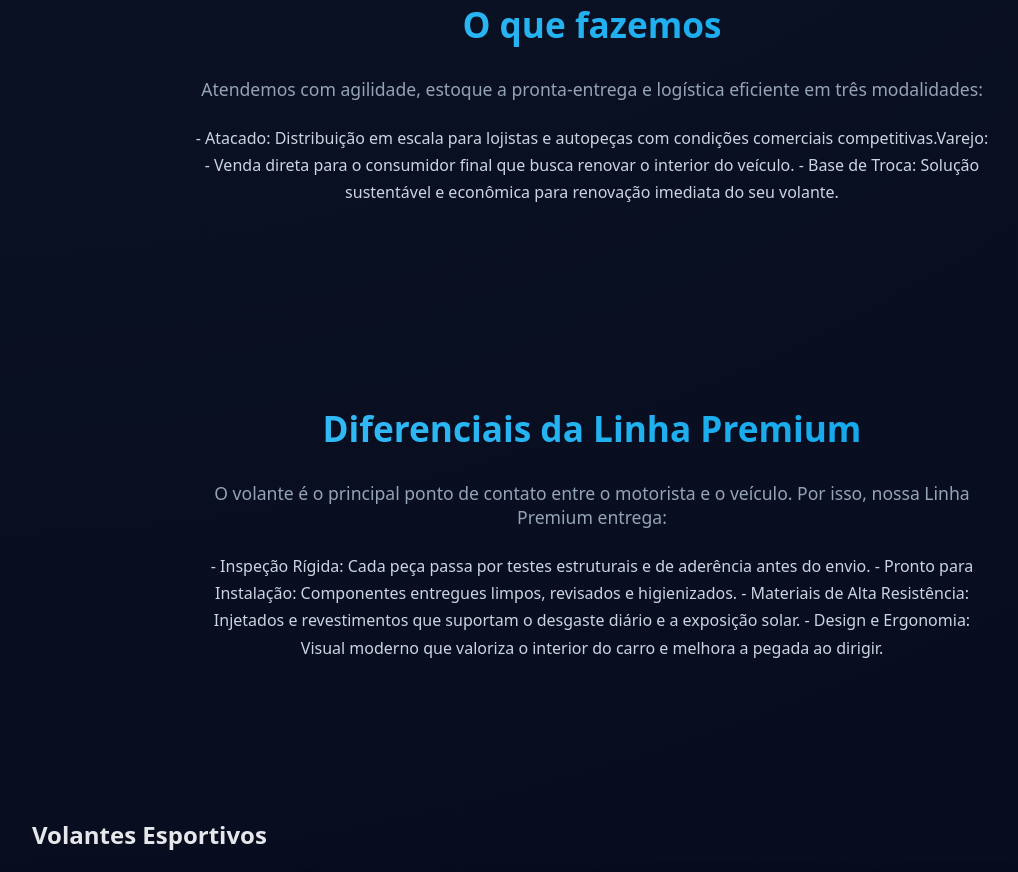
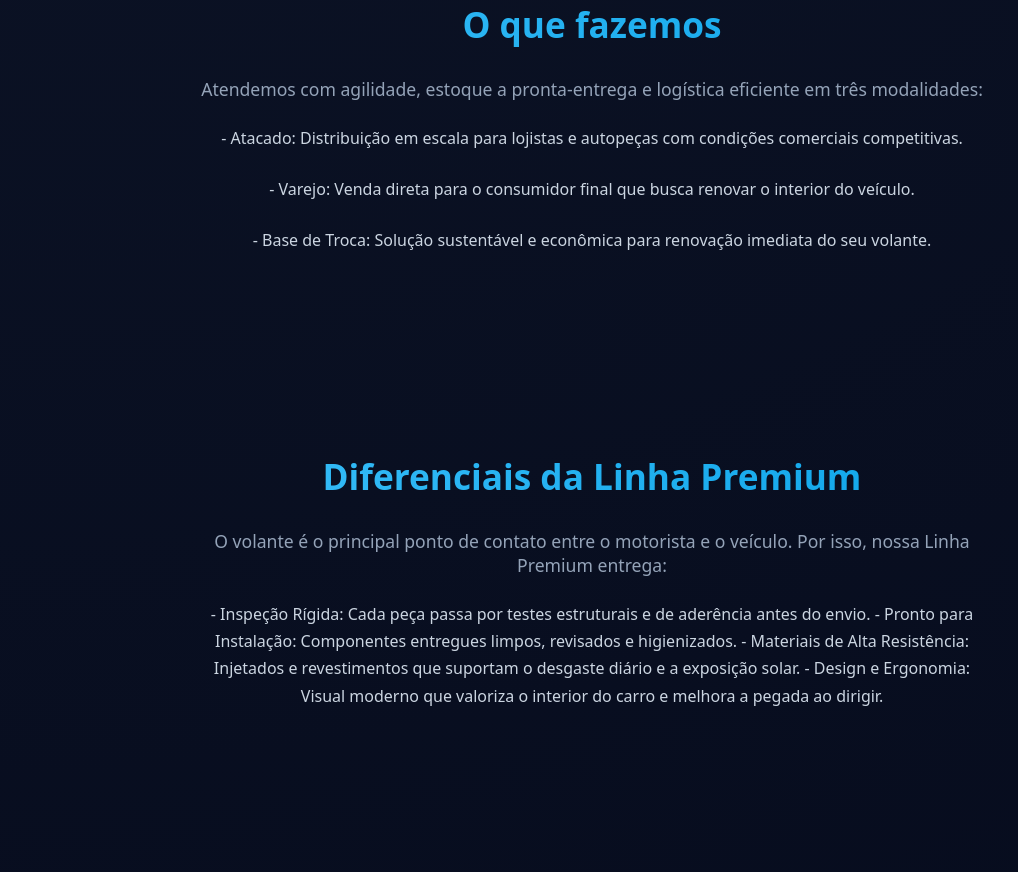
Before and after one commit to guilhermegerra1989/operisflow, a Vue app in the folder apps/operisflow-web/: page / in a window 1280 px wide. Shown: the part 1460-2332 px from the top of the page, without its empty margins (48-1066 px from the left). Built offline with nearby package versions, Linux system fonts and the light colour scheme; no server answers.

Commit message:
descrição inicial

```diff
--- a/apps/operisflow-web/src/modules/ev-volantes/home/pages/Home.vue
+++ b/apps/operisflow-web/src/modules/ev-volantes/home/pages/Home.vue
@@ -201,10 +201,12 @@ function abrirGaleria(marca: Marca) {
           <p class="subtitle">Atendemos com agilidade, estoque a pronta-entrega e logística eficiente em três modalidades:</p>
 
           <p class="sobre-descricao">
-           - Atacado: Distribuição em escala para lojistas e autopeças com condições comerciais competitivas.Varejo:
-
-           - Venda direta para o consumidor final que busca renovar o interior do veículo.
-
+           - Atacado: Distribuição em escala para lojistas e autopeças com condições comerciais competitivas.
+          </p>
+          <p class="sobre-descricao">
+           - Varejo: Venda direta para o consumidor final que busca renovar o interior do veículo.
+          </p>
+          <p class="sobre-descricao">
            - Base de Troca: Solução sustentável e econômica para renovação imediata do seu volante.
           </p>
         </div>
```
